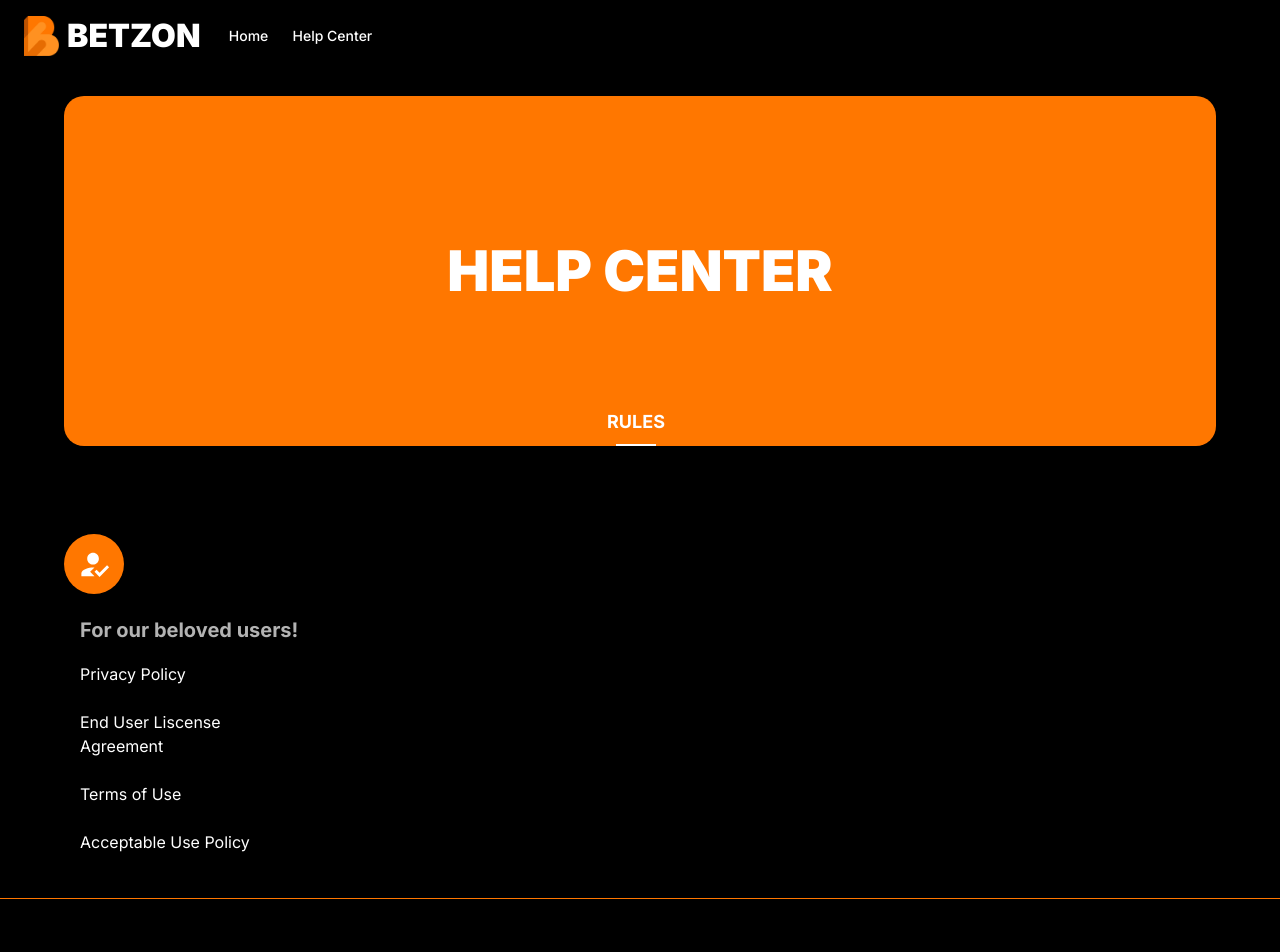
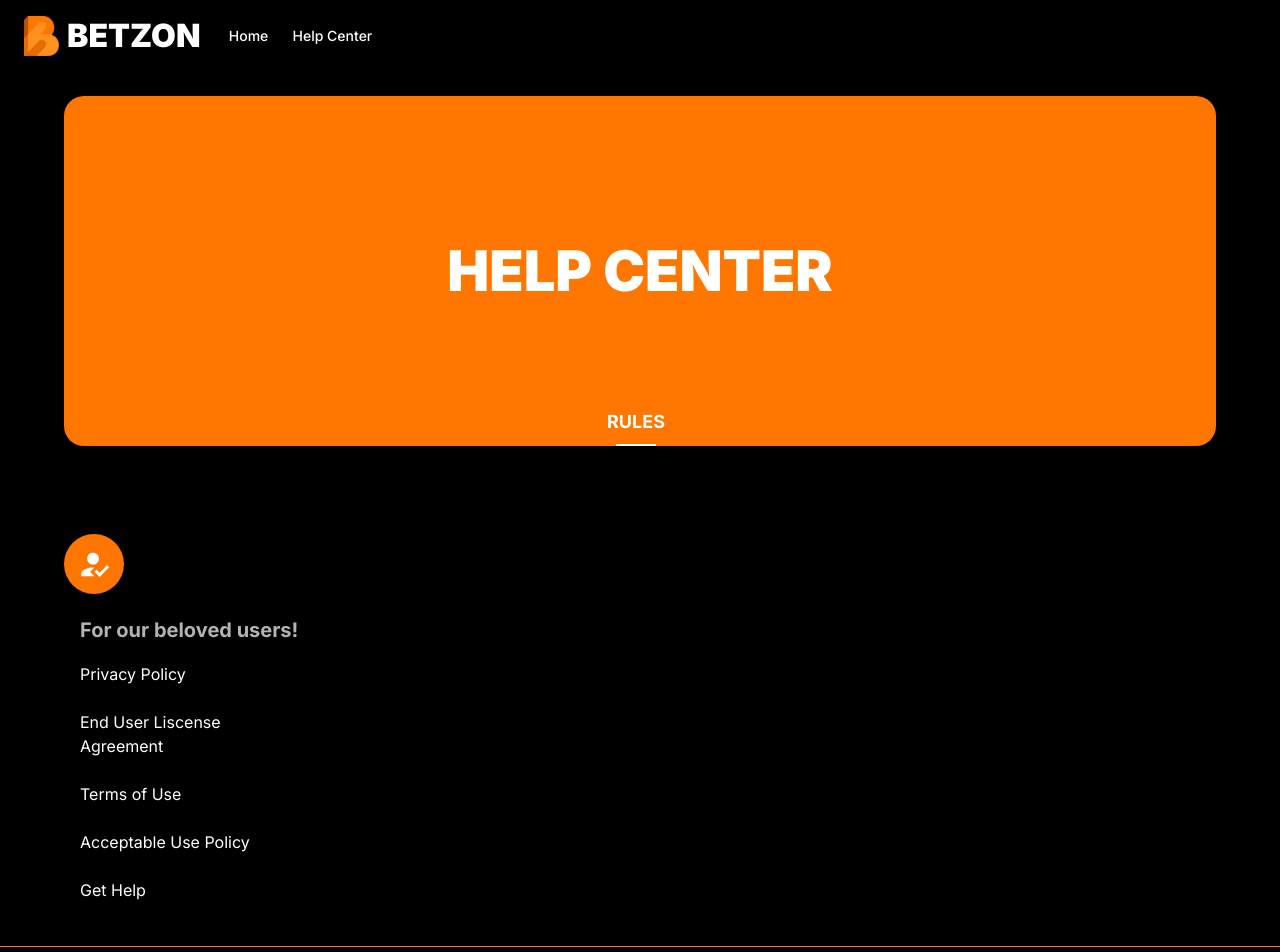
Before and after one commit to betzon/betzon, a Next.js app: page /help-center in a window 1280 px wide. Shown: the top 952 px of the page. Built offline with nearby package versions, Linux system fonts and the light colour scheme.

Commit message:
GET HELP LINK

```diff
--- a/src/app/(landing)/help-center/content/index.js
+++ b/src/app/(landing)/help-center/content/index.js
@@ -28,6 +28,11 @@ export const helpCenterContent = [
             {
                 title: 'Acceptable Use Policy',
                 path: 'https://app.termly.io/policy-viewer/policy.html?policyUUID=5f2223cf-7007-4c12-93ad-b8e5acbf2155',
+                type: 'external'
+            },
+            {
+                title: 'Get Help',
+                path: "https://putyzkkvo0z.typeform.com/to/MTG2HghG",
                 type: 'external'
             },
         ]
--- a/src/app/components/navigation/landing-footer.js
+++ b/src/app/components/navigation/landing-footer.js
@@ -36,6 +36,10 @@ const LandingFooter = () => {
             title: 'Acceptable Use Policy',
             path: 'https://app.termly.io/policy-viewer/policy.html?policyUUID=5f2223cf-7007-4c12-93ad-b8e5acbf2155',
         },
+        {
+            title: 'Get Help',
+            path: "https://putyzkkvo0z.typeform.com/to/MTG2HghG"
+        }
     ]
 
     const handleEmailClick = () => {
```
